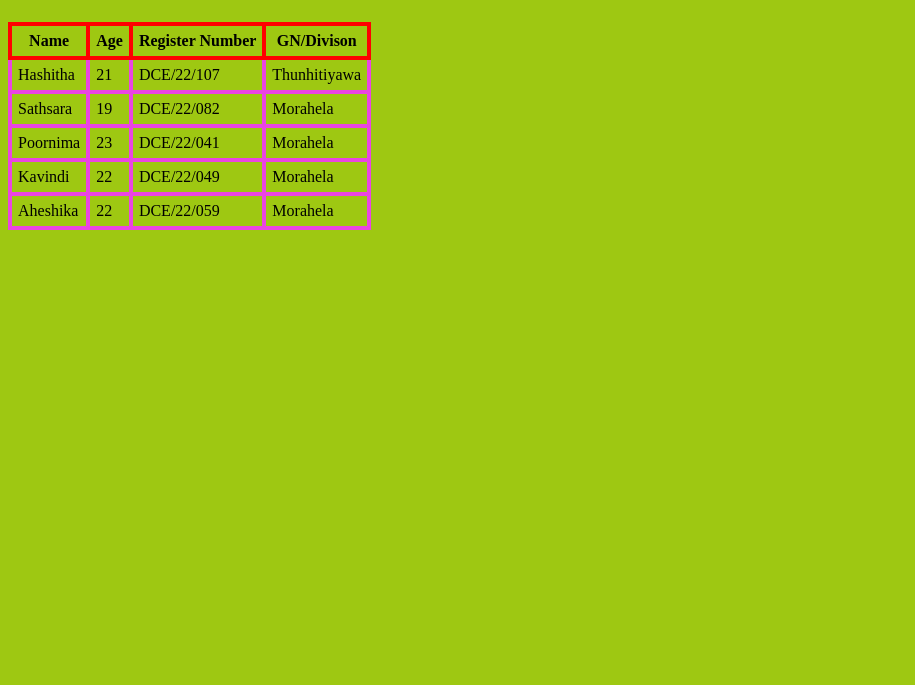
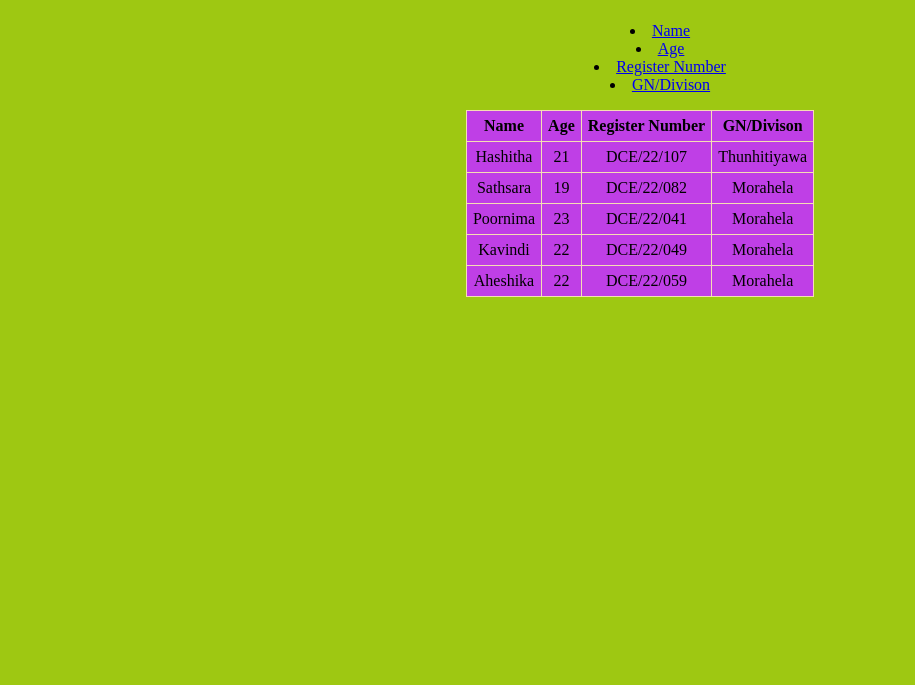
Before and after one commit to Jaliya68/student-document, a plain HTML site: page index.html in a window 1280 px wide. Shown: the part 115-800 px from the top of the page, without its empty margins (0-915 px from the left). Drawn offline with Linux system fonts and the light colour scheme.

Commit message:
change the table
table center

```diff
--- a/index.html
+++ b/index.html
@@ -7,15 +7,28 @@
     <link rel="stylesheet" href="style.css">
 </head>
 <body>
+
         <header>
             <h1>Student Document</h1>
         </header>
+        <nav>
+            <ul>
+                <li><a href="#Name">Name</a></li>
+                <li><a href="#Age">Age</a></li>
+                <li><a href="#Register Number">Register Number</a></li>
+                <li><a href="#GN/Divison">GN/Divison</a></li>
+
+            </ul>
+        </nav>
+
+        <div>
         <table>
             <thead>
                 <th>Name</th>
                 <th>Age</th>
                 <th>Register Number</th>
                 <th>GN/Divison</th>
+
 
             </thead>
             <tbody>
@@ -51,6 +64,19 @@
                 </tr>
             </tbody>
         </table>
+    </div>
+    <style>
+        table, th, td {
+            border: 1px solid wheat;
+            border-collapse: collapse;
+        }
+        th, td {
+            background-color: #bf3fe6;
+        }
+    </style>
 
 </body>
+
+
+
 </html>
--- a/style.css
+++ b/style.css
@@ -1,13 +1,15 @@
 table{
     border: 6px soli blueviolet;
     border-collapse: collapse;
+    margin-left: auto;
+    margin-right: auto;
 }
-td{
-    border: 4px solid red
-    padding: 6px;
 
 
+li {
+    text-decoration: none;
 }
+
 th{
     border: 4px solid red;
     padding: 6px;
@@ -22,6 +24,7 @@ h1{
 }
 body{
     background-color:rgb(158, 200, 18);
+    text-align: center;
 }
 td{
     border: 4px solid rgb(234, 69, 226) ;
@@ -31,5 +34,16 @@ td{
 td{
     column-rule-style: dashed;
 }
+div{
+    justify-content:  flex-end;
+    text-align: center;
+}
 
+nav {
+    text-align: center;
 }
+
+nav ul {
+    text-align: center;
+    list-style-position: inside;
+}
```
Lines whose indentation alone changed are shown as unchanged.
